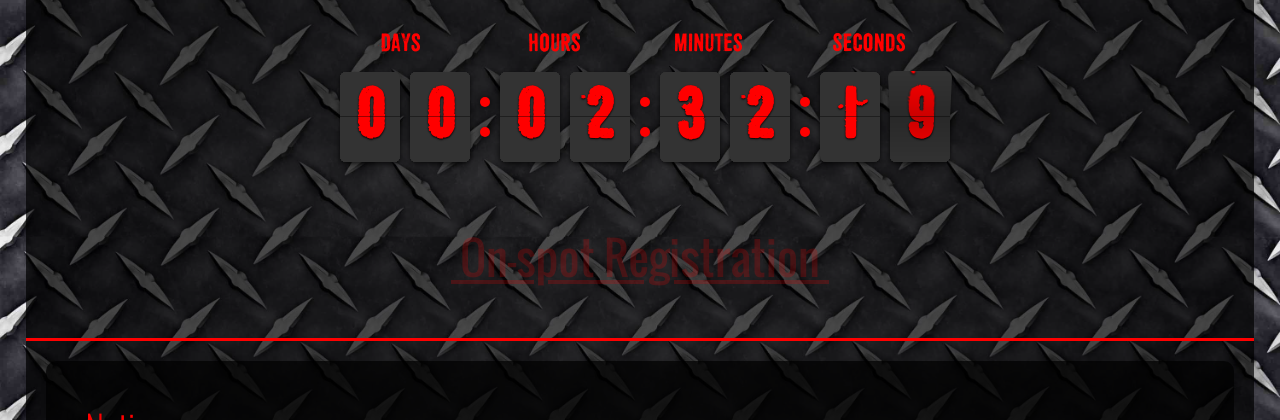
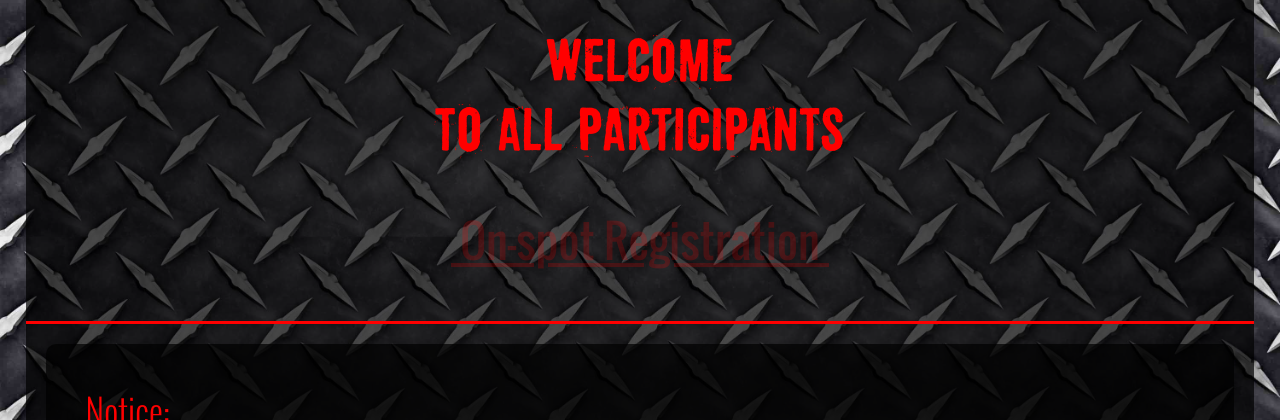
Before and after one commit to mechnovation2k16/mechno_x, a plain HTML site: page index.html in a window 1280 px wide. Shown: the part 680-1100 px from the top of the page. Drawn offline with nearby package versions, Linux system fonts and the light colour scheme.

Commit message:
Update index.html

```diff
--- a/index.html
+++ b/index.html
@@ -160,7 +160,7 @@ div.cs {
 	text-align: center;
 	margin-left: 350px;
 	font-family: 'Shoemaker', 'Midnight Moon', serif;
-	font-size: 60px;
+	font-size: 40px;
 	color: red;
 	}
 
@@ -286,6 +286,15 @@ div.blink {
   margin: 20px 0px 10px 0px;
 }
 
+div.welcome {
+  color:red;
+  width:100%;
+  display: inline-block;
+  text-align:center;
+	font-family: 'Shoemaker', 'Midnight Moon', serif;
+	font-size: 60px;
+}
+
 @-moz-keyframes blink {
   from {
     opacity: 1;
@@ -373,7 +382,7 @@ div.blink {
 
         <br><br><br>
 
-        <div class="clock-builder-output" style="left: 50%; margin-left: -305px;"></div>
+        <div class="welcome">Welcome <br>to all participants</div>
 
 
 
```
